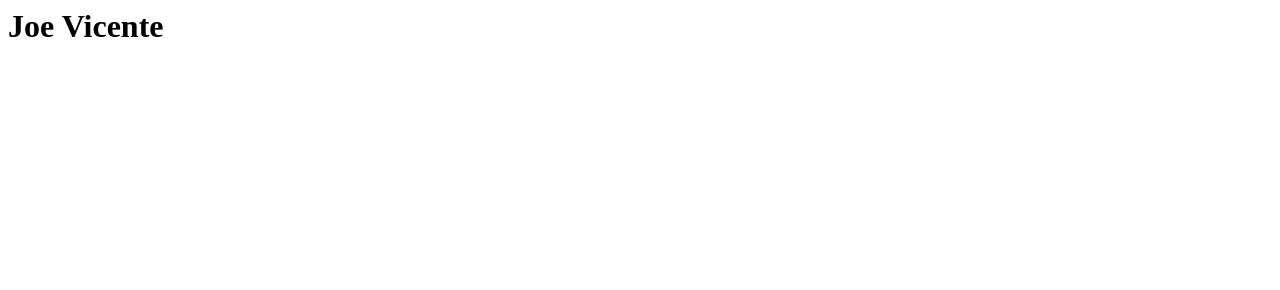
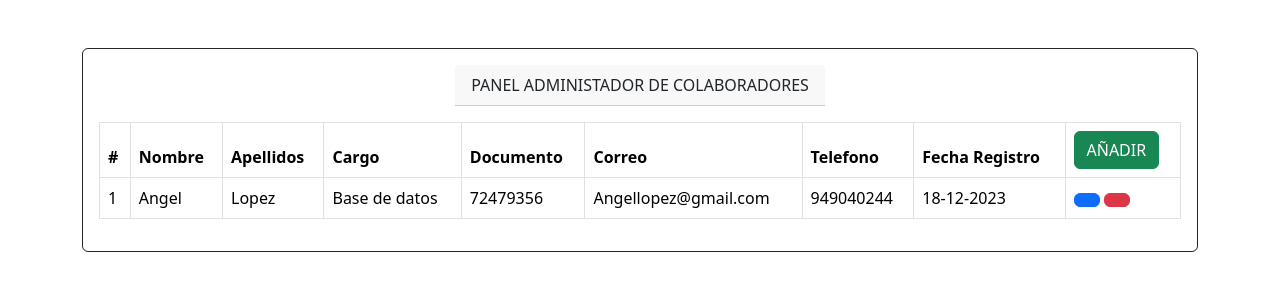
Before and after one commit to Joe-100/PythonServer-Render, a plain HTML site: page index.html in a window 1280 px wide. Drawn offline with nearby package versions, Linux system fonts and the light colour scheme.

Commit message:
Update index.html

```diff
--- a/index.html
+++ b/index.html
@@ -1,5 +1,76 @@
-<html>
-    <body>
-        <h1>Joe Vicente</h1>
-    </body>
+<!DOCTYPE html>
+<html lang="en">
+<head>
+    <meta charset="UTF-8">
+    <meta name="viewport" content="width=device-width, initial-scale=1.0">
+    <title>CRUD PLANTILLA</title>
+    <link href="https://cdn.jsdelivr.net/npm/bootstrap@5.3.2/dist/css/bootstrap.min.css" rel="stylesheet" integrity="sha384-T3c6CoIi6uLrA9TneNEoa7RxnatzjcDSCmG1MXxSR1GAsXEV/Dwwykc2MPK8M2HN" crossorigin="anonymous">
+    <script src="https://cdn.jsdelivr.net/npm/bootstrap@5.3.2/dist/js/bootstrap.bundle.min.js" integrity="sha384-C6RzsynM9kWDrMNeT87bh95OGNyZPhcTNXj1NW7RuBCsyN/o0jlpcV8Qyq46cDfL" crossorigin="anonymous"></script>
+</head>
+<body>
+
+
+    <div class="container mt-5">
+        <div class="card border-dark mb-3" >
+            <div class="card-header mx-auto mt-3">PANEL ADMINISTADOR DE COLABORADORES</div>
+            <div class="card-body">
+            <div >
+        <table class="table table-bordered">
+            <thead>
+                <tr>
+                    <th>#</th>
+                    <th>Nombre</th>
+                    <th>Apellidos</th>
+                    <th>Cargo</th>
+                    <th>Documento</th>
+                    <th>Correo</th>
+                    <th>Telefono</th>
+                    <th>Fecha Registro</th>
+                    <th>
+                        <a href="ColaboradorAgregar.php" class="btn btn-success">
+                            AÑADIR <i class="fa-solid fa-plus"></i>
+                        </a>
+                    </th>
+                </tr>
+            </thead>
+            <tbody>
+
+
+
+
+
+                    <tr>
+                        <td> 1 </td>
+                        <td> Angel </td>
+                        <td> Lopez </td>
+                        <td> Base de datos </td>
+                        <td> 72479356 </td>
+                        <td> Angellopez@gmail.com </td>
+                        <td> 949040244 </td>
+                        <td> 18-12-2023 </td>
+
+
+                        <td>
+                           <a href="" class="btn btn-primary">
+                               <i class="fa-solid fa-pen-to-square"></i>
+                           </a>
+                           <a href="" class="btn btn-danger">
+                               <i class="fa-solid fa-trash"></i>
+                           </a>
+                        </td>
+
+
+                    </tr>
+
+
+
+            </tbody>
+        </table>
+    </div>
+            </div>
+        </div>
+    </div>
+
+<script src="https://cdn.jsdelivr.net/npm/bootstrap@5.3.2/dist/js/bootstrap.bundle.min.js" integrity="sha384-C6RzsynM9kWDrMNeT87bh95OGNyZPhcTNXj1NW7RuBCsyN/o0jlpcV8Qyq46cDfL" crossorigin="anonymous"></script>
+</body>
 </html>
```
